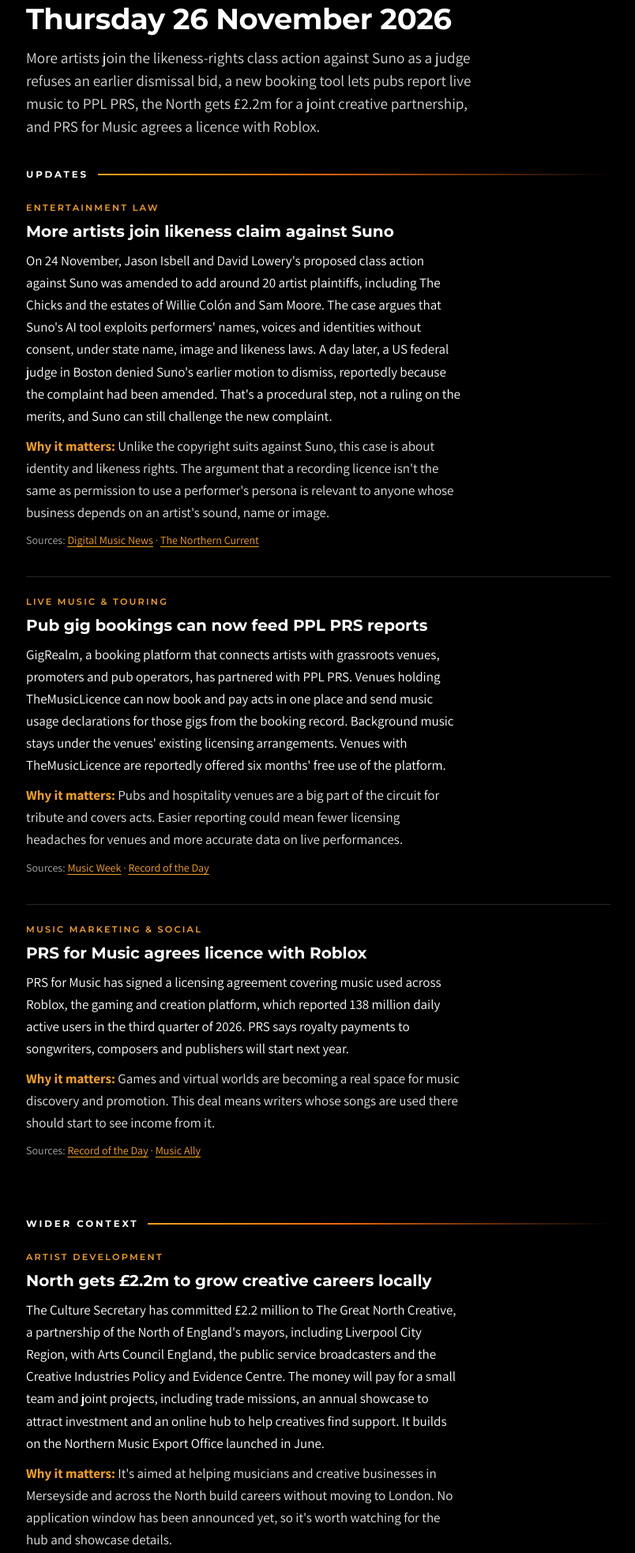
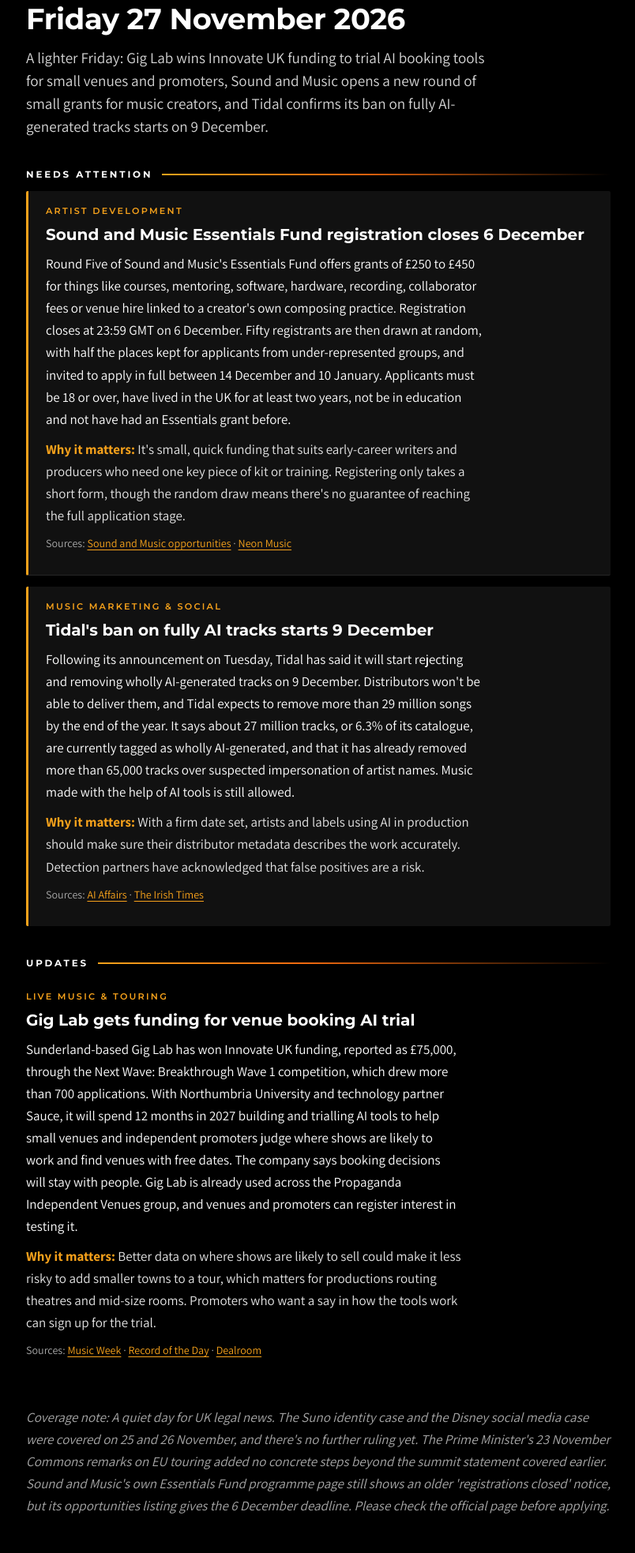
Before and after one commit to virtuallypop-rundown/vp-rundown, a plain HTML site: page index.html in a window 1280 px wide. Shown: the part 356-2323 px from the top of the page at 79% size, without its empty margins (237-1041 px from the left). Drawn offline with Linux system fonts and the light colour scheme.

Commit message:
Edition 2026-11-27
Co-authored-by: Perplexity <noreply@perplexity.ai>

```diff
--- a/index.html
+++ b/index.html
@@ -14,30 +14,26 @@
 <p class="tag">Live music, music marketing, entertainment law and artist development news, every weekday morning, plus a lighter weekend edition.</p>
 <nav><a href="index.html">Latest</a><a href="archive.html">Archive</a></nav>
 </div></header>
-<main class="wrap"><article class="edition"><p class="kicker">Weekday briefing</p><h1>Thursday 26 November 2026</h1>
-<p class="lede">More artists join the likeness-rights class action against Suno as a judge refuses an earlier dismissal bid, a new booking tool lets pubs report live music to PPL PRS, the North gets £2.2m for a joint creative partnership, and PRS for Music agrees a licence with Roblox.</p>
+<main class="wrap"><article class="edition"><p class="kicker">Weekday briefing</p><h1>Friday 27 November 2026</h1>
+<p class="lede">A lighter Friday: Gig Lab wins Innovate UK funding to trial AI booking tools for small venues and promoters, Sound and Music opens a new round of small grants for music creators, and Tidal confirms its ban on fully AI-generated tracks starts on 9 December.</p>
+<section class="sec sec-attention"><h2>Needs attention</h2>
+<div class="item"><p class="topic">Artist development</p>
+<h3>Sound and Music Essentials Fund registration closes 6 December</h3><p>Round Five of Sound and Music&#x27;s Essentials Fund offers grants of £250 to £450 for things like courses, mentoring, software, hardware, recording, collaborator fees or venue hire linked to a creator&#x27;s own composing practice. Registration closes at 23:59 GMT on 6 December. Fifty registrants are then drawn at random, with half the places kept for applicants from under-represented groups, and invited to apply in full between 14 December and 10 January. Applicants must be 18 or over, have lived in the UK for at least two years, not be in education and not have had an Essentials grant before.</p>
+<p class="why"><strong>Why it matters:</strong> It&#x27;s small, quick funding that suits early-career writers and producers who need one key piece of kit or training. Registering only takes a short form, though the random draw means there&#x27;s no guarantee of reaching the full application stage.</p>
+<p class="src">Sources: <a href="https://soundandmusic.org/opportunities/" rel="noopener" target="_blank">Sound and Music opportunities</a> · <a href="https://neonmusic.co.uk/sound-and-music-essentials-fund-round-five" rel="noopener" target="_blank">Neon Music</a></p></div>
+<div class="item"><p class="topic">Music marketing &amp; social</p>
+<h3>Tidal&#x27;s ban on fully AI tracks starts 9 December</h3><p>Following its announcement on Tuesday, Tidal has said it will start rejecting and removing wholly AI-generated tracks on 9 December. Distributors won&#x27;t be able to deliver them, and Tidal expects to remove more than 29 million songs by the end of the year. It says about 27 million tracks, or 6.3% of its catalogue, are currently tagged as wholly AI-generated, and that it has already removed more than 65,000 tracks over suspected impersonation of artist names. Music made with the help of AI tools is still allowed.</p>
+<p class="why"><strong>Why it matters:</strong> With a firm date set, artists and labels using AI in production should make sure their distributor metadata describes the work accurately. Detection partners have acknowledged that false positives are a risk.</p>
+<p class="src">Sources: <a href="https://www.aiaffairs.com/news/tidal-ban-wholly-ai-generated-music-december-2026/" rel="noopener" target="_blank">AI Affairs</a> · <a href="https://www.irishtimes.com/culture/music/2026/11/25/tidal-bans-ai-generated-music-plans-to-delete-27m-songs/" rel="noopener" target="_blank">The Irish Times</a></p></div>
+</section>
 <section class="sec sec-updates"><h2>Updates</h2>
-<div class="item"><p class="topic">Entertainment law</p>
-<h3>More artists join likeness claim against Suno</h3><p>On 24 November, Jason Isbell and David Lowery&#x27;s proposed class action against Suno was amended to add around 20 artist plaintiffs, including The Chicks and the estates of Willie Colón and Sam Moore. The case argues that Suno&#x27;s AI tool exploits performers&#x27; names, voices and identities without consent, under state name, image and likeness laws. A day later, a US federal judge in Boston denied Suno&#x27;s earlier motion to dismiss, reportedly because the complaint had been amended. That&#x27;s a procedural step, not a ruling on the merits, and Suno can still challenge the new complaint.</p>
-<p class="why"><strong>Why it matters:</strong> Unlike the copyright suits against Suno, this case is about identity and likeness rights. The argument that a recording licence isn&#x27;t the same as permission to use a performer&#x27;s persona is relevant to anyone whose business depends on an artist&#x27;s sound, name or image.</p>
-<p class="src">Sources: <a href="https://www.digitalmusicnews.com/2026/11/25/lowery-v-suno-dismissal-motion-rejected/" rel="noopener" target="_blank">Digital Music News</a> · <a href="https://thenortherncurrent.com/u-s-judge-denies-suno-dismissal-motion-in-artists-likeness-rights-lawsuit-5a278596" rel="noopener" target="_blank">The Northern Current</a></p></div>
 <div class="item"><p class="topic">Live music &amp; touring</p>
-<h3>Pub gig bookings can now feed PPL PRS reports</h3><p>GigRealm, a booking platform that connects artists with grassroots venues, promoters and pub operators, has partnered with PPL PRS. Venues holding TheMusicLicence can now book and pay acts in one place and send music usage declarations for those gigs from the booking record. Background music stays under the venues&#x27; existing licensing arrangements. Venues with TheMusicLicence are reportedly offered six months&#x27; free use of the platform.</p>
-<p class="why"><strong>Why it matters:</strong> Pubs and hospitality venues are a big part of the circuit for tribute and covers acts. Easier reporting could mean fewer licensing headaches for venues and more accurate data on live performances.</p>
-<p class="src">Sources: <a href="https://www.musicweek.com/live/read/gigrealm-and-ppl-prs-collaborate-on-live-music-reporting/095560" rel="noopener" target="_blank">Music Week</a> · <a href="https://www.recordoftheday.com/on-the-move/news-press/prs-for-music-and-roblox-agree-major-new-partnership" rel="noopener" target="_blank">Record of the Day</a></p></div>
-<div class="item"><p class="topic">Music marketing &amp; social</p>
-<h3>PRS for Music agrees licence with Roblox</h3><p>PRS for Music has signed a licensing agreement covering music used across Roblox, the gaming and creation platform, which reported 138 million daily active users in the third quarter of 2026. PRS says royalty payments to songwriters, composers and publishers will start next year.</p>
-<p class="why"><strong>Why it matters:</strong> Games and virtual worlds are becoming a real space for music discovery and promotion. This deal means writers whose songs are used there should start to see income from it.</p>
-<p class="src">Sources: <a href="https://www.recordoftheday.com/on-the-move/news-press/prs-for-music-and-roblox-agree-major-new-partnership" rel="noopener" target="_blank">Record of the Day</a> · <a href="https://musically.com/2026/11/25/roblox-strikes-a-music-licensing-deal-with-uks-prs-for-music/" rel="noopener" target="_blank">Music Ally</a></p></div>
+<h3>Gig Lab gets funding for venue booking AI trial</h3><p>Sunderland-based Gig Lab has won Innovate UK funding, reported as £75,000, through the Next Wave: Breakthrough Wave 1 competition, which drew more than 700 applications. With Northumbria University and technology partner Sauce, it will spend 12 months in 2027 building and trialling AI tools to help small venues and independent promoters judge where shows are likely to work and find venues with free dates. The company says booking decisions will stay with people. Gig Lab is already used across the Propaganda Independent Venues group, and venues and promoters can register interest in testing it.</p>
+<p class="why"><strong>Why it matters:</strong> Better data on where shows are likely to sell could make it less risky to add smaller towns to a tour, which matters for productions routing theatres and mid-size rooms. Promoters who want a say in how the tools work can sign up for the trial.</p>
+<p class="src">Sources: <a href="https://www.musicweek.com/public_html/index.php/live/read/gig-lab-secures-funding-to-develop-ai-tools-for-independent-live-music-sector/095583" rel="noopener" target="_blank">Music Week</a> · <a href="https://www.recordoftheday.com/on-the-move/news-press/gig-lab-wins-innovate-uk-funding-for-human-led-ai-to-support-promoters-and-venues" rel="noopener" target="_blank">Record of the Day</a> · <a href="https://dealroom.co/news/175843-gig-lab-wins-75k-innovate-uk-grant-to-cut-gig-booking-risk/" rel="noopener" target="_blank">Dealroom</a></p></div>
 </section>
-<section class="sec sec-context"><h2>Wider context</h2>
-<div class="item"><p class="topic">Artist development</p>
-<h3>North gets £2.2m to grow creative careers locally</h3><p>The Culture Secretary has committed £2.2 million to The Great North Creative, a partnership of the North of England&#x27;s mayors, including Liverpool City Region, with Arts Council England, the public service broadcasters and the Creative Industries Policy and Evidence Centre. The money will pay for a small team and joint projects, including trade missions, an annual showcase to attract investment and an online hub to help creatives find support. It builds on the Northern Music Export Office launched in June.</p>
-<p class="why"><strong>Why it matters:</strong> It&#x27;s aimed at helping musicians and creative businesses in Merseyside and across the North build careers without moving to London. No application window has been announced yet, so it&#x27;s worth watching for the hub and showcase details.</p>
-<p class="src">Sources: <a href="https://www.westyorks-ca.gov.uk/news/culture-secretary-backs-northern-mayors-with-22-million-to-help-young-creatives-make-it-without-leaving-home/" rel="noopener" target="_blank">West Yorkshire Combined Authority</a> · <a href="https://www.gov.uk/government/news/uk-creative-businesses-to-benefit-from-funding-package" rel="noopener" target="_blank">GOV.UK</a></p></div>
-</section>
-<p class="gaps">Coverage note: Reminder: Arts Council England&#x27;s Music Growth Fund round for £1,000 to £40,000 closes at 11.59pm tonight (covered on 22 November). BumaStemra has said it will take Dutch AI music seller YourNeuroTune to court after its deadline passed, but no filing had been reported at the time of writing. Music Ally&#x27;s Roblox piece is behind a sign-in, so the Roblox summary relies on the PRS announcement.</p>
-</article><aside class="recent"><h2>Previous editions</h2><ul><li><a href="editions/2026-11-25.html">Wed 25 Nov 2026</a></li><li><a href="editions/2026-11-24.html">Tue 24 Nov 2026</a></li><li><a href="editions/2026-11-23.html">Mon 23 Nov 2026</a></li><li><a href="editions/2026-11-22.html">Sun 22 Nov 2026</a></li><li><a href="editions/2026-11-21.html">Sat 21 Nov 2026</a></li><li><a href="editions/2026-11-20.html">Fri 20 Nov 2026</a></li><li><a href="editions/2026-11-19.html">Thu 19 Nov 2026</a></li></ul><a href="archive.html">Full archive</a></aside></main>
+<p class="gaps">Coverage note: A quiet day for UK legal news. The Suno identity case and the Disney social media case were covered on 25 and 26 November, and there&#x27;s no further ruling yet. The Prime Minister&#x27;s 23 November Commons remarks on EU touring added no concrete steps beyond the summit statement covered earlier. Sound and Music&#x27;s own Essentials Fund programme page still shows an older &#x27;registrations closed&#x27; notice, but its opportunities listing gives the 6 December deadline. Please check the official page before applying.</p>
+</article><aside class="recent"><h2>Previous editions</h2><ul><li><a href="editions/2026-11-26.html">Thu 26 Nov 2026</a></li><li><a href="editions/2026-11-25.html">Wed 25 Nov 2026</a></li><li><a href="editions/2026-11-24.html">Tue 24 Nov 2026</a></li><li><a href="editions/2026-11-23.html">Mon 23 Nov 2026</a></li><li><a href="editions/2026-11-22.html">Sun 22 Nov 2026</a></li><li><a href="editions/2026-11-21.html">Sat 21 Nov 2026</a></li><li><a href="editions/2026-11-20.html">Fri 20 Nov 2026</a></li></ul><a href="archive.html">Full archive</a></aside></main>
 <footer class="wrap foot"><p class="fo"><img src="assets/vp-mark.webp" alt="" width="36" height="35"><span>Published by <a href="https://www.virtuallypop.com/" rel="noopener">Virtually Pop</a>, Liverpool</span></p><p>Summaries are written in our own words. Follow the links for the full stories from the original publishers.</p><p>&copy; 2026 Virtually Pop</p></footer>
 <script>(function(){if(window.parent===window)return;document.documentElement.classList.add("embedded");function s(){parent.postMessage({vpRundownHeight:document.documentElement.scrollHeight},"*")}addEventListener("load",s);addEventListener("resize",s);if(window.ResizeObserver)new ResizeObserver(s).observe(document.body);})();</script>
 </body></html>
```
Also changed, not shown: archive.html (+1 -1 lines), editions/2026-11-27.html (added, +39 -0 lines), feed.xml (+20 -1 lines).
